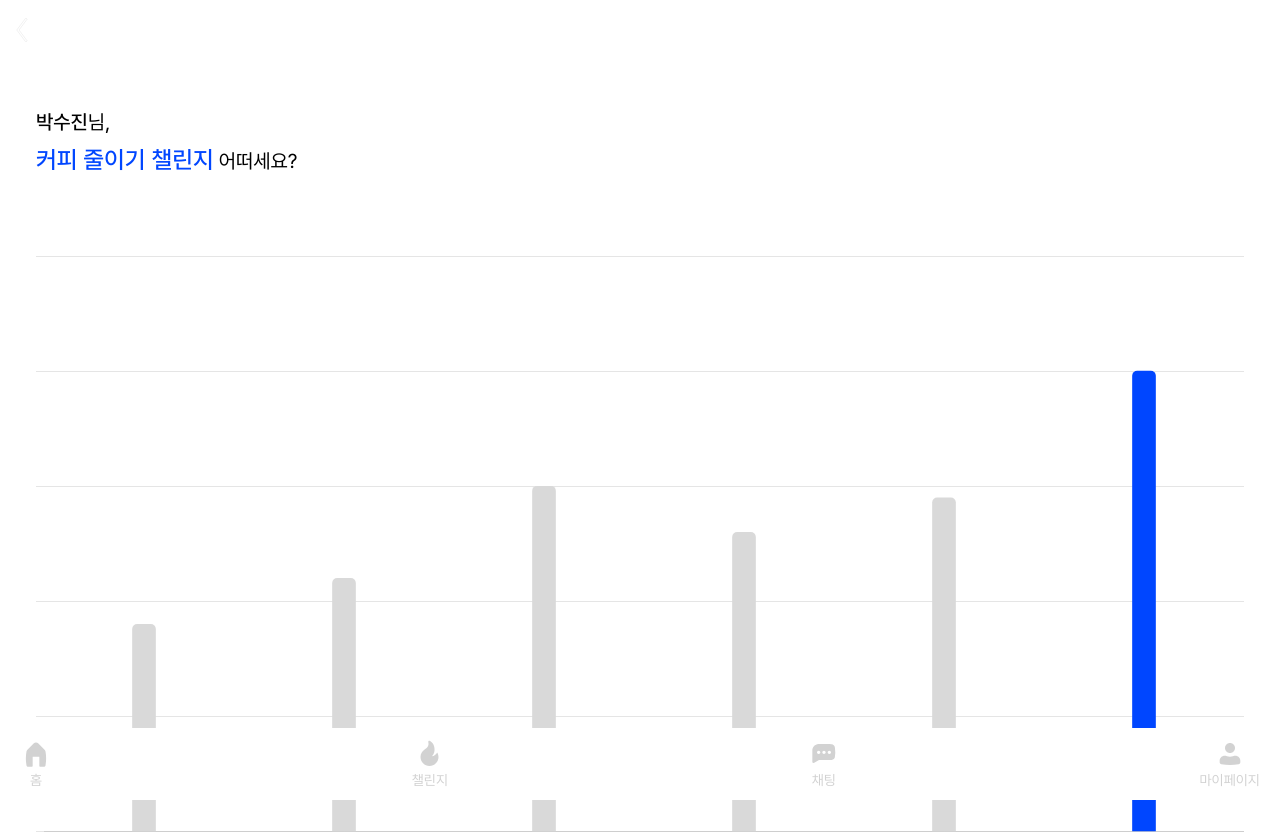
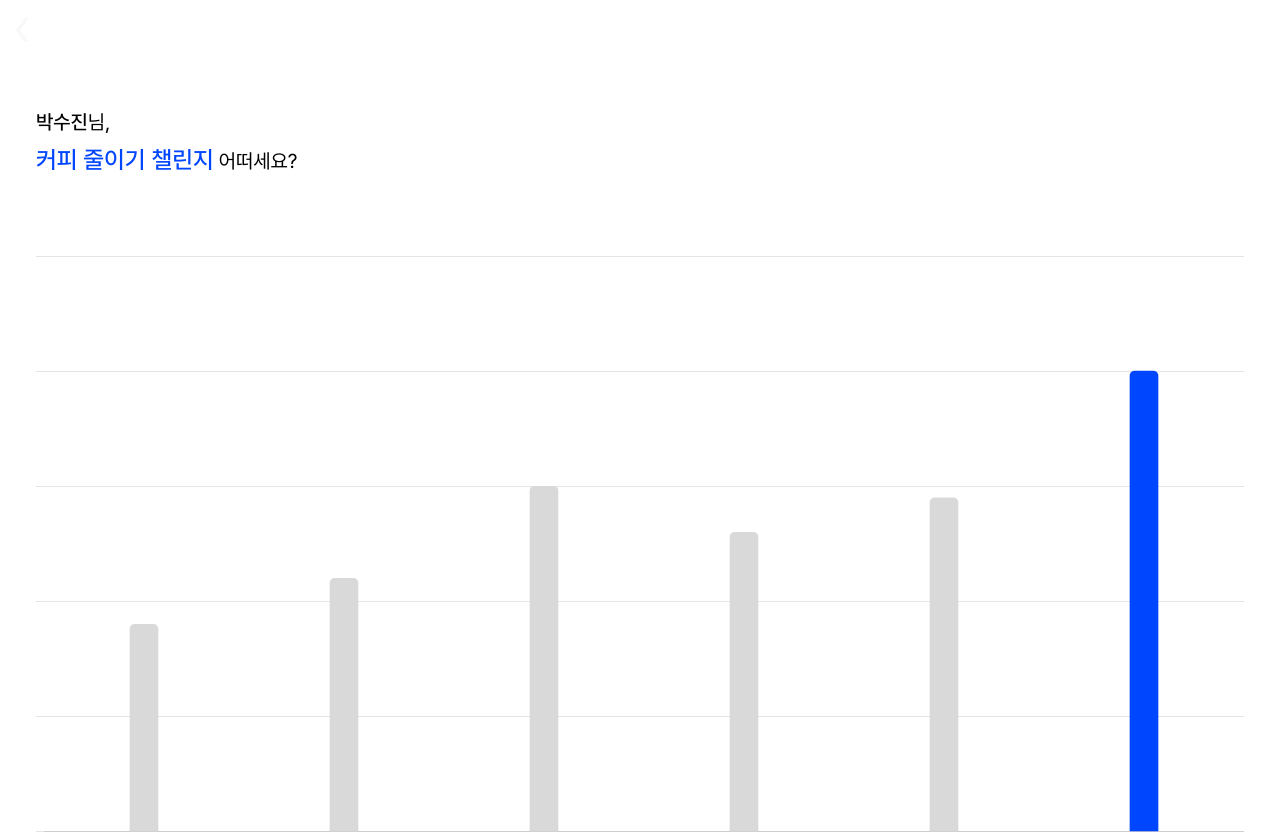
Before and after one commit to dongibuyeo/core-frontend, a Next.js app: page /recommendation in a window 1280 px wide. Shown: the top 834 px of the page. Built offline with nearby package versions, Linux system fonts and the light colour scheme.

Commit message:
Fix: use client 명시, menubar 숨김 처리

```diff
--- a/src/containters/Chart.tsx
+++ b/src/containters/Chart.tsx
@@ -1,3 +1,5 @@
+'use client'
+
 import { useState, useEffect } from 'react'
 import { Bar } from 'react-chartjs-2'
 import {
@@ -12,6 +14,12 @@ import {
   ChartOptions,
 } from 'chart.js'
 
+type Props = {
+  challengeType: string
+  // eslint-disable-next-line react/require-default-props
+  spendingData?: number[]
+}
+
 ChartJS.register(CategoryScale, LinearScale, BarElement, Title, Tooltip, Legend)
 
 const generateLabels = (): string[] => {
@@ -19,7 +27,6 @@ const generateLabels = (): string[] => {
   const currentDate = new Date()
 
   for (let i = 5; i >= 0; i -= 1) {
-    // Unary operator '--' 대신 'i -= 1' 사용
     const date = new Date(
       currentDate.getFullYear(),
       currentDate.getMonth() - i,
@@ -30,12 +37,6 @@ const generateLabels = (): string[] => {
   }
 
   return labels
-}
-
-type Props = {
-  challengeType: string
-  // eslint-disable-next-line react/require-default-props
-  spendingData?: number[]
 }
 
 function MyChart({ challengeType, spendingData }: Props) {
@@ -62,7 +63,7 @@ function MyChart({ challengeType, spendingData }: Props) {
   } else if (challengeType === '커피 줄이기 챌린지') {
     datasetLabel = '카페'
   } else {
-    datasetLabel = '배달비'
+    datasetLabel = '배달음식'
   }
 
   const data: ChartData<'bar', number[], string> = {
@@ -77,7 +78,8 @@ function MyChart({ challengeType, spendingData }: Props) {
         borderColor: ['rgba(0, 0, 0, 0)'],
         borderWidth: 0,
         borderRadius: 5,
-        barThickness: 23,
+        barThickness: 28,
+        categoryPercentage: 0.5,
       },
     ],
   }
--- a/src/containters/RootLayoutClient.tsx
+++ b/src/containters/RootLayoutClient.tsx
@@ -9,7 +9,11 @@ export default function RootLayoutClient({
   children: React.ReactNode
 }) {
   const pathname = usePathname()
-  const hideMenubarPaths = ['/mypage/settings', '/mypage/settings/profile']
+  const hideMenubarPaths = [
+    '/mypage/settings',
+    '/mypage/settings/profile',
+    '/recommendation',
+  ]
   const shouldHideMenubar = hideMenubarPaths.includes(pathname)
 
   return (
```
